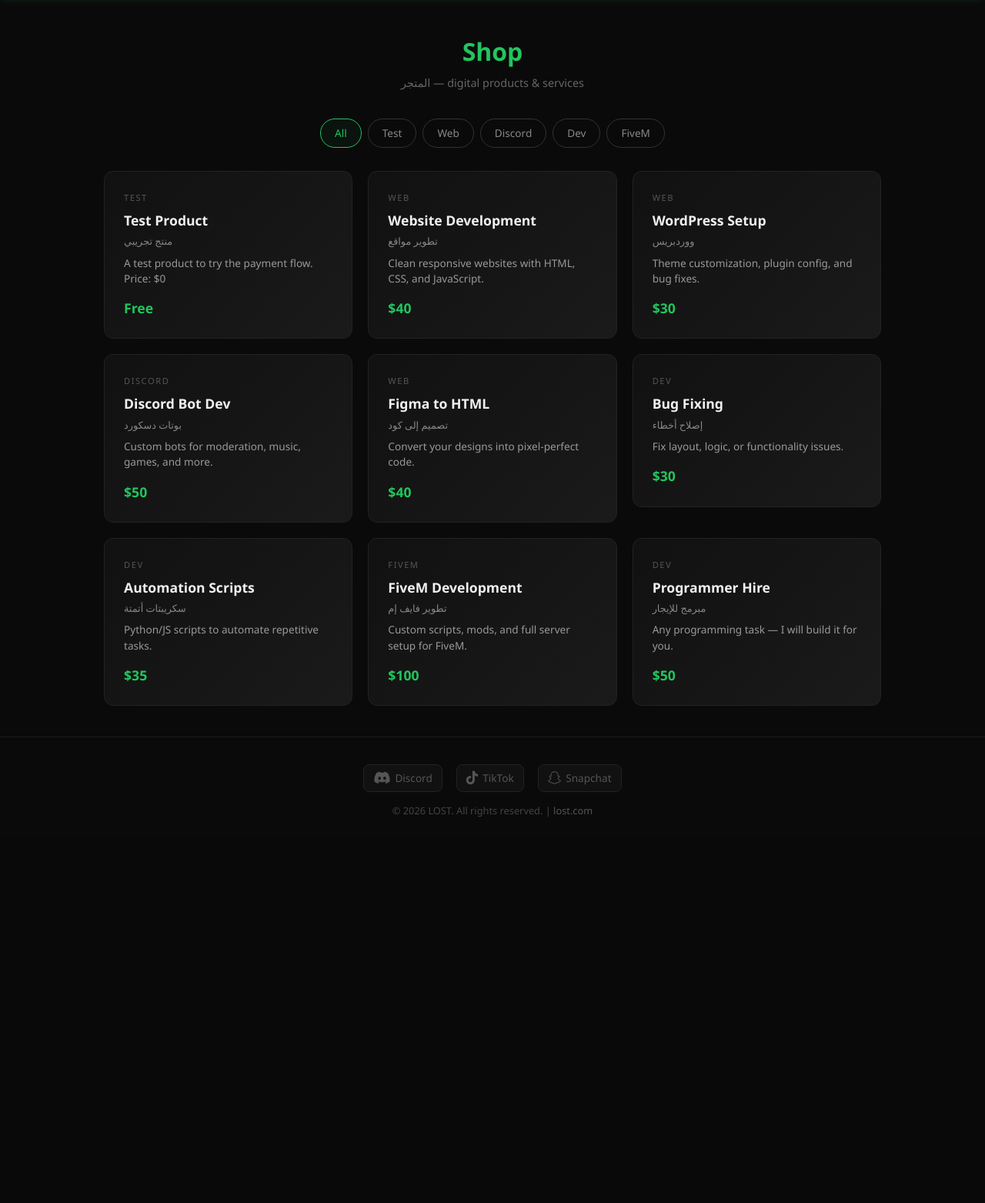
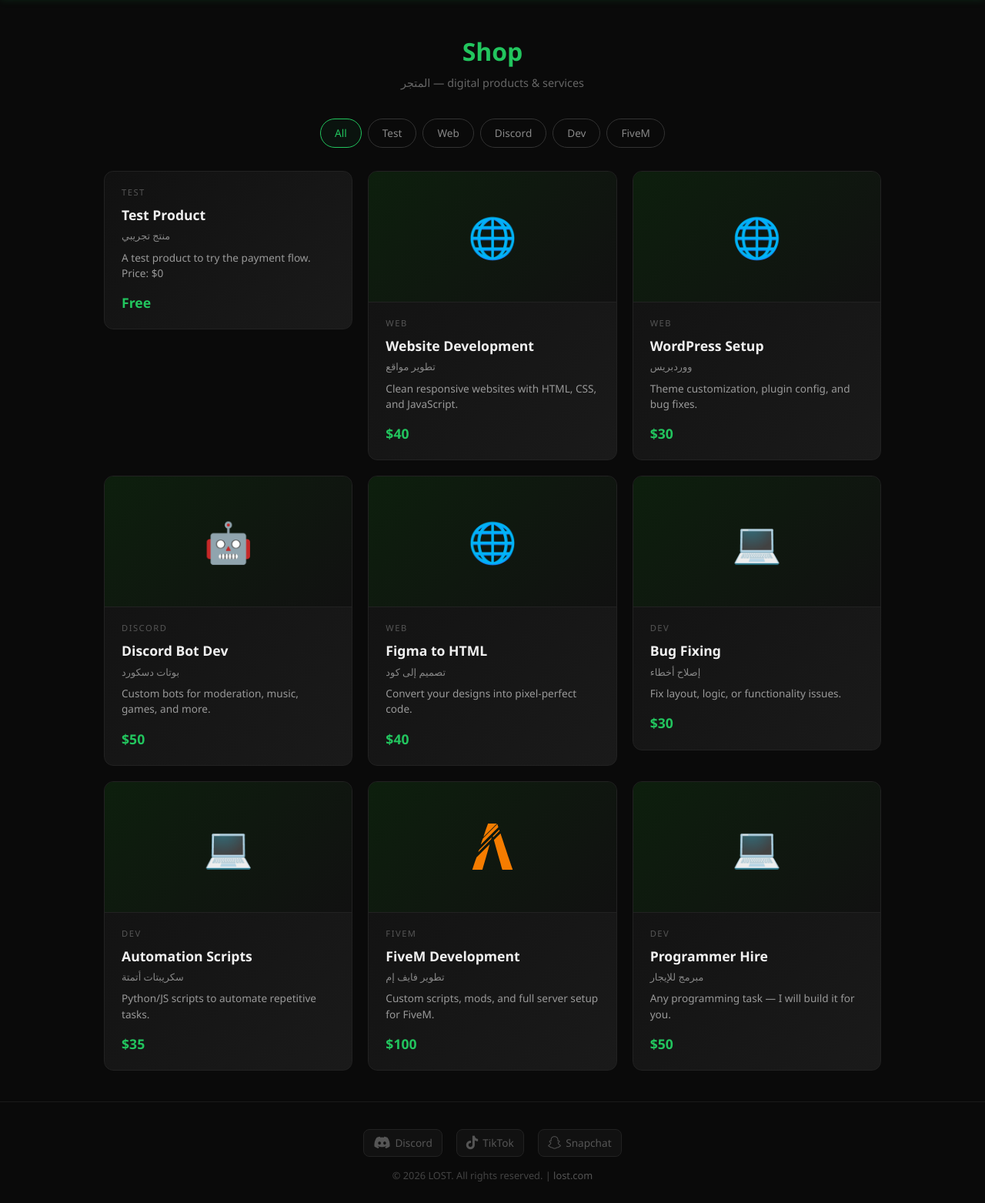
Before and after one commit to s97512856-tech/LOST, a Flask app: page /shop in a window 1280 px wide. Shown: the part 71-1634 px from the top of the page at 77% size. Before the commit the page ends 1132 px from the top, so only its background shows below. Run offline with Flask 3, Linux system fonts and the light colour scheme; data comes from the database, SQL or seed files in the repository.

Commit message:
add product icons - FiveM logo + emojis, skip for free

```diff
--- a/templates/product.html
+++ b/templates/product.html
@@ -35,6 +35,9 @@
 <div class="product">
     <a href="{{ url_for('shop') }}" class="back"><i class="fas fa-arrow-left"></i> Back to shop</a>
     <div class="product-card">
+        {% if product.price != 0 %}
+        <div style="width:100%;height:200px;display:flex;align-items:center;justify-content:center;background:linear-gradient(135deg,#0d1f0d,#111);border-radius:10px;margin-bottom:18px;border:1px solid #222;font-size:4rem">{% if 'FiveM' in product.category or 'FiveM' in product.name %}<svg viewBox="0 0 24 24" style="width:80px;height:80px;fill:#f57c00"><path d="M22.4 24h-5.225c-.117 0-.455-1.127-1.026-3.375-1.982-6.909-3.124-10.946-3.417-12.12l3.37-3.325h.099c.454 1.42 2.554 7.676 6.299 18.768ZM12.342 7.084h-.048a3.382 3.385 0 0 1-.098-.492v-.098a102.619 102.715 0 0 1 3.272-3.275c.13.196.196.356.196.491v.05a140.694 140.826 0 0 1-3.322 3.324ZM5.994 10.9h-.05c.67-2.12 1.076-3.209 1.223-3.275L14.492.343c.08 0 .258.524.533 1.562zm1.37-4.014h-.05C8.813 2.342 9.612.048 9.71 0h4.495v.05a664.971 664.971 0 0 1-6.841 6.839Zm-2.69 7.874h-.05c.166-.798.554-1.418 1.174-1.855a312.918 313.213 0 0 1 5.71-5.717h.05c-.117.672-.375 1.175-.781 1.52zM1.598 24l-.098-.05c1.399-4.172 2.148-6.322 2.248-6.45l6.74-6.694v.05C10.232 11.88 8.974 16.263 6.73 24Z"/></svg>{% elif product.category == 'Discord' %}🤖{% elif product.category == 'Web' %}🌐{% elif product.category == 'Dev' %}💻{% else %}📦{% endif %}</div>
+        {% endif %}
         <div class="cat">{{ product.category }}</div>
         <h1>{{ product.name }}</h1>
         <div class="ar">{{ product.name_ar }}</div>
--- a/templates/shop.html
+++ b/templates/shop.html
@@ -10,9 +10,12 @@
     .filters a{padding:7px 18px;border:1px solid #333;border-radius:25px;color:#888;text-decoration:none;font-size:.85rem;transition:all .3s ease}
     .filters a:hover,.filters a.active{border-color:#22c55e;color:#22c55e;background:rgba(34,197,94,0.05)}
     .grid{display:grid;grid-template-columns:repeat(auto-fill,minmax(280px,1fr));gap:20px}
-    .card{background:linear-gradient(135deg,#111,#1a1a1a);border:1px solid #222;border-radius:12px;padding:25px;transition:all .35s ease;opacity:0;transform:translateY(25px)}
+    .card{background:linear-gradient(135deg,#111,#1a1a1a);border:1px solid #222;border-radius:12px;padding:0;transition:all .35s ease;opacity:0;transform:translateY(25px);overflow:hidden}
     .card.show{opacity:1;transform:translateY(0)}
     .card:hover{border-color:#22c55e;transform:translateY(-5px);box-shadow:0 12px 35px rgba(34,197,94,0.08)}
+    .card .card-img{width:100%;height:170px;object-fit:cover;display:flex;align-items:center;justify-content:center;background:linear-gradient(135deg,#0d1f0d,#111);border-bottom:1px solid #222;font-size:3.2rem}
+    .card .card-img svg{width:60px;height:60px}
+    .card .card-body{padding:18px 22px 20px}
     .card .cat{color:#555;font-size:.7rem;text-transform:uppercase;letter-spacing:1.5px;margin-bottom:6px}
     .card h3{font-size:1.1rem;margin-bottom:3px}
     .card .ar{color:#888;font-size:.8rem;margin-bottom:8px}
@@ -39,6 +42,10 @@
             {% for p in products %}
                 <a href="{{ url_for('product', pid=p.id) }}" style="text-decoration:none;color:inherit">
                     <div class="card">
+                        {% if p.price != 0 %}
+                        <div class="card-img">{% if 'FiveM' in p.category or 'FiveM' in p.name %}<svg viewBox="0 0 24 24" style="fill:#f57c00"><path d="M22.4 24h-5.225c-.117 0-.455-1.127-1.026-3.375-1.982-6.909-3.124-10.946-3.417-12.12l3.37-3.325h.099c.454 1.42 2.554 7.676 6.299 18.768ZM12.342 7.084h-.048a3.382 3.385 0 0 1-.098-.492v-.098a102.619 102.715 0 0 1 3.272-3.275c.13.196.196.356.196.491v.05a140.694 140.826 0 0 1-3.322 3.324ZM5.994 10.9h-.05c.67-2.12 1.076-3.209 1.223-3.275L14.492.343c.08 0 .258.524.533 1.562zm1.37-4.014h-.05C8.813 2.342 9.612.048 9.71 0h4.495v.05a664.971 664.971 0 0 1-6.841 6.839Zm-2.69 7.874h-.05c.166-.798.554-1.418 1.174-1.855a312.918 313.213 0 0 1 5.71-5.717h.05c-.117.672-.375 1.175-.781 1.52zM1.598 24l-.098-.05c1.399-4.172 2.148-6.322 2.248-6.45l6.74-6.694v.05C10.232 11.88 8.974 16.263 6.73 24Z"/></svg>{% elif p.category == 'Discord' %}🤖{% elif p.category == 'Web' %}🌐{% elif p.category == 'Dev' %}💻{% else %}📦{% endif %}</div>
+                        {% endif %}
+                        <div class="card-body">
                         <div class="cat">{{ p.category }}</div>
                         <h3>{{ p.name }}</h3>
                         <div class="ar">{{ p.name_ar }}</div>
@@ -46,6 +53,7 @@
                         <div class="row">
                             <span class="price">{% if p.price == 0 %}Free{% else %}${{ "%.0f" % p.price }}{% endif %}</span>
                             <span class="view">View →</span>
+                        </div>
                         </div>
                     </div>
                 </a>
```
